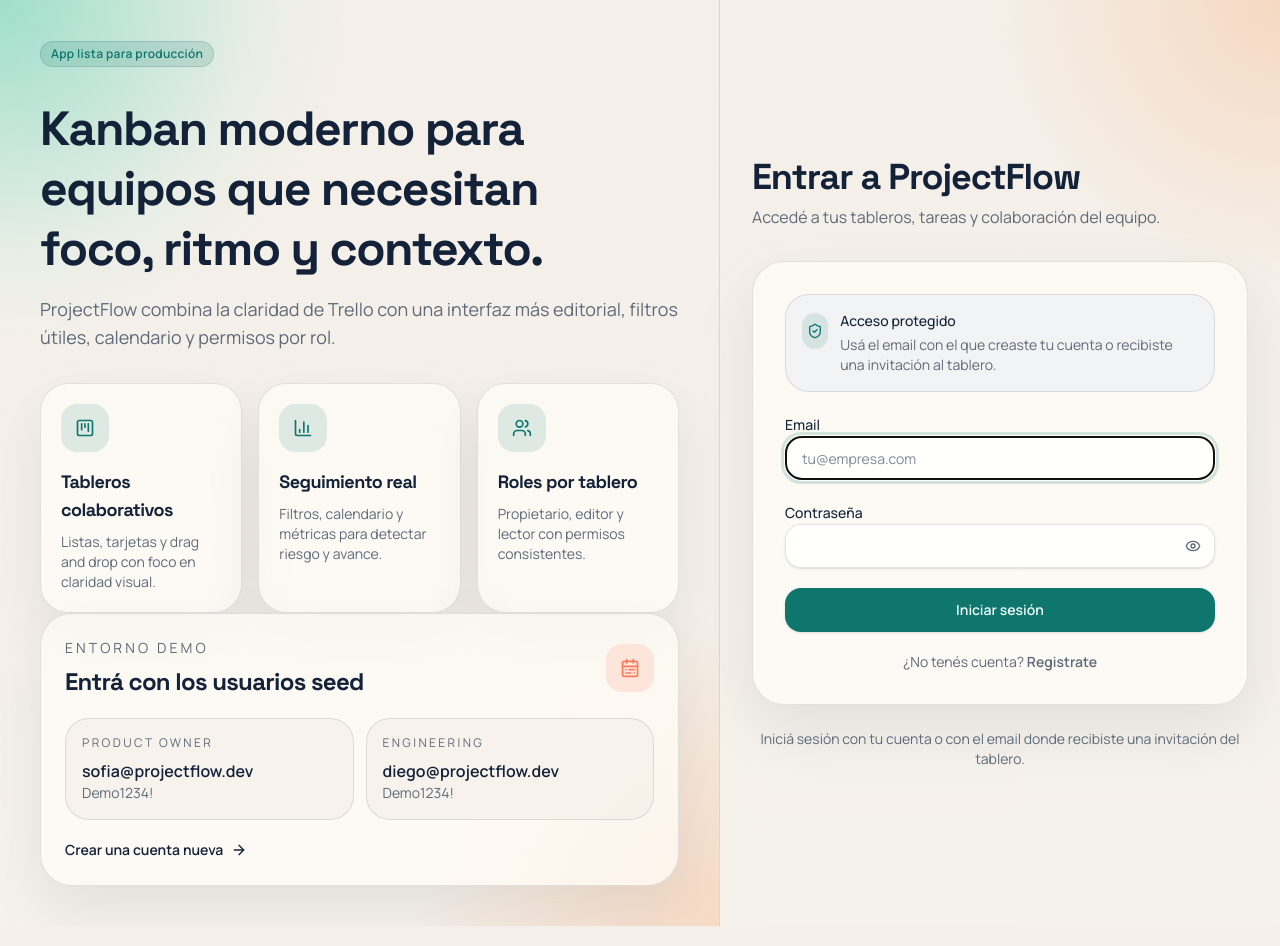
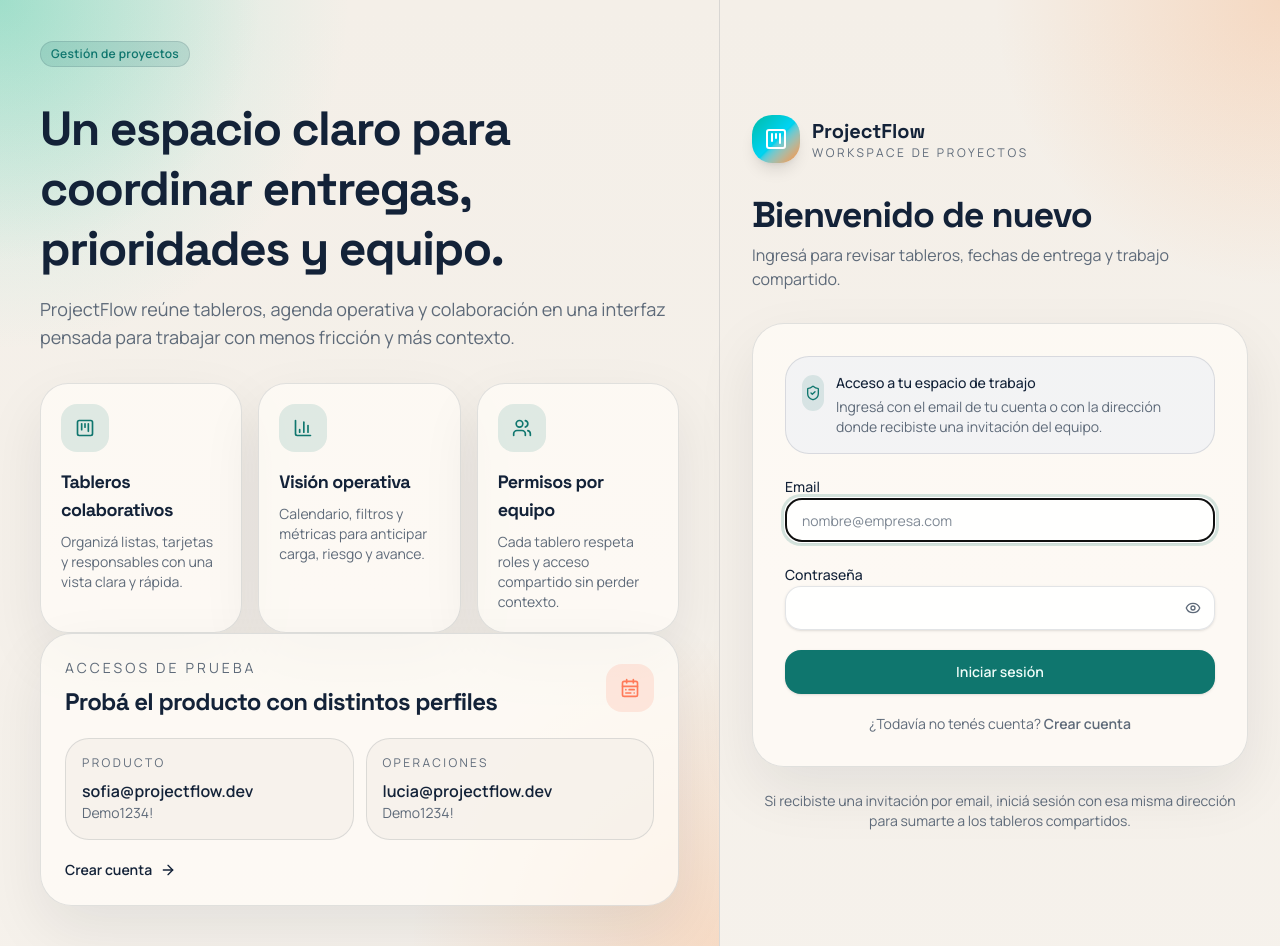
Before and after one commit to LucasTabacchi/project-flow, a Next.js app: page /login in a window 1280 px wide. Built offline with nearby package versions, Linux system fonts and the light colour scheme; no server answers.

Commit message:
refactor: polish auth page presentation

```diff
--- a/src/app/(auth)/login/page.tsx
+++ b/src/app/(auth)/login/page.tsx
@@ -16,16 +16,16 @@
 export default function LoginPage() {
   return (
     <AuthShell
-      title="Entrar a ProjectFlow"
-      subtitle="Accedé a tus tableros, tareas y colaboración del equipo."
+      title="Bienvenido de nuevo"
+      subtitle="Ingresá para revisar tableros, fechas de entrega y trabajo compartido."
       asideLink={{
         href: "/register",
-        label: "Crear una cuenta nueva",
+        label: "Crear cuenta",
       }}
       footer={
         <>
-          Iniciá sesión con tu cuenta o con el email donde recibiste una
-          invitación del tablero.
+          Si recibiste una invitación por email, iniciá sesión con esa misma
+          dirección para sumarte a los tableros compartidos.
         </>
       }
       showDemoCredentials={showDemoCredentials}
--- a/src/app/(auth)/register/page.tsx
+++ b/src/app/(auth)/register/page.tsx
@@ -12,16 +12,16 @@
 export default function RegisterPage() {
   return (
     <AuthShell
-      title="Crear cuenta"
-      subtitle="Empezá a organizar proyectos, listas y tarjetas en minutos."
+      title="Crear tu cuenta"
+      subtitle="Activá tu espacio y empezá a organizar proyectos con claridad."
       asideLink={{
         href: "/login",
-        label: "Ya tenés cuenta, iniciá sesión",
+        label: "Ya tengo cuenta",
       }}
       footer={
         <>
-          Las invitaciones pendientes por email se vinculan automáticamente al
-          crear la cuenta.
+          Las invitaciones pendientes por email se vinculan automáticamente
+          cuando terminás el registro.
         </>
       }
     >
--- a/src/components/auth/auth-shell.tsx
+++ b/src/components/auth/auth-shell.tsx
@@ -27,17 +27,17 @@
 const highlights = [
   {
     title: "Tableros colaborativos",
-    description: "Listas, tarjetas y drag and drop con foco en claridad visual.",
+    description: "Organizá listas, tarjetas y responsables con una vista clara y rápida.",
     icon: KanbanSquare,
   },
   {
-    title: "Seguimiento real",
-    description: "Filtros, calendario y métricas para detectar riesgo y avance.",
+    title: "Visión operativa",
+    description: "Calendario, filtros y métricas para anticipar carga, riesgo y avance.",
     icon: ChartColumn,
   },
   {
-    title: "Roles por tablero",
-    description: "Propietario, editor y lector con permisos consistentes.",
+    title: "Permisos por equipo",
+    description: "Cada tablero respeta roles y acceso compartido sin perder contexto.",
     icon: Users,
   },
 ];
@@ -56,14 +56,14 @@
         <div className="absolute inset-0 bg-[radial-gradient(circle_at_top_left,rgba(16,185,129,0.22),transparent_22%),radial-gradient(circle_at_bottom_right,rgba(249,115,22,0.18),transparent_26%)]" />
         <div className="relative flex h-full flex-col justify-between">
           <div className="space-y-8">
-            <Badge>App lista para producción</Badge>
+            <Badge>Gestión de proyectos</Badge>
             <div className="space-y-4">
               <h1 className="max-w-xl text-balance font-display text-5xl font-semibold leading-tight">
-                Kanban moderno para equipos que necesitan foco, ritmo y contexto.
+                Un espacio claro para coordinar entregas, prioridades y equipo.
               </h1>
               <p className="max-w-2xl text-lg text-muted-foreground">
-                ProjectFlow combina la claridad de Trello con una interfaz más
-                editorial, filtros útiles, calendario y permisos por rol.
+                ProjectFlow reúne tableros, agenda operativa y colaboración en una
+                interfaz pensada para trabajar con menos fricción y más contexto.
               </p>
             </div>
 
@@ -94,12 +94,12 @@
             <div className="flex items-center justify-between gap-3">
               <div>
                 <p className="text-sm uppercase tracking-[0.22em] text-muted-foreground">
-                  {showDemoCredentials ? "Entorno demo" : "Acceso seguro"}
+                  {showDemoCredentials ? "Accesos de prueba" : "Ingreso seguro"}
                 </p>
                 <h3 className="mt-2 font-display text-2xl font-semibold">
                   {showDemoCredentials
-                    ? "Entrá con los usuarios seed"
-                    : "Sesiones protegidas y permisos por tablero"}
+                    ? "Probá el producto con distintos perfiles"
+                    : "Entrá a tus tableros con el acceso correcto"}
                 </h3>
               </div>
               <div className="flex size-12 items-center justify-center rounded-2xl bg-accent/15 text-accent">
@@ -116,16 +116,16 @@
                 <>
                 <div className="rounded-[24px] border border-border bg-background/70 p-4">
                   <p className="text-xs uppercase tracking-[0.2em] text-muted-foreground">
-                      Product owner
+                      Producto
                   </p>
                   <p className="mt-2 font-semibold">sofia@projectflow.dev</p>
                   <p className="text-sm text-muted-foreground">Demo1234!</p>
                 </div>
                 <div className="rounded-[24px] border border-border bg-background/70 p-4">
                   <p className="text-xs uppercase tracking-[0.2em] text-muted-foreground">
-                      Engineering
+                      Operaciones
                   </p>
-                    <p className="mt-2 font-semibold">diego@projectflow.dev</p>
+                    <p className="mt-2 font-semibold">lucia@projectflow.dev</p>
                     <p className="text-sm text-muted-foreground">Demo1234!</p>
                   </div>
                 </>
@@ -133,20 +133,20 @@
                 <>
                   <div className="rounded-[24px] border border-border bg-background/70 p-4">
                     <p className="text-xs uppercase tracking-[0.2em] text-muted-foreground">
-                      Sesiones
+                      Privacidad
                     </p>
                     <p className="mt-2 text-sm text-muted-foreground">
-                      La autenticación usa cookies HTTP-only y validaciones del
-                      lado servidor antes de cada mutación.
+                      Tu cuenta accede sólo a los tableros donde participás o que
+                      fueron compartidos con tu email.
                     </p>
                   </div>
                   <div className="rounded-[24px] border border-border bg-background/70 p-4">
                     <p className="text-xs uppercase tracking-[0.2em] text-muted-foreground">
-                      Acceso
+                      Continuidad
                     </p>
                     <p className="mt-2 text-sm text-muted-foreground">
-                      Cada usuario ve sus tableros o los que fueron compartidos
-                      con su email y rol correspondiente.
+                      Seguí tareas, fechas y responsables desde el mismo lugar,
+                      con permisos consistentes por tablero.
                     </p>
                   </div>
                 </>
@@ -168,6 +168,17 @@
 
       <section className="flex items-center justify-center px-4 py-10 sm:px-8">
         <div className="w-full max-w-xl">
+          <div className="mb-8 flex items-center justify-center gap-3 lg:justify-start">
+            <div className="flex size-12 items-center justify-center rounded-[20px] bg-gradient-to-br from-teal-500 via-cyan-400 to-orange-400 text-white shadow-lg">
+              <KanbanSquare className="size-6" />
+            </div>
+            <div>
+              <div className="font-display text-xl font-semibold">ProjectFlow</div>
+              <p className="text-xs uppercase tracking-[0.22em] text-muted-foreground">
+                Workspace de proyectos
+              </p>
+            </div>
+          </div>
           <div className="mb-8 space-y-2 text-center lg:text-left">
             <h2 className="font-display text-4xl font-semibold">{title}</h2>
             <p className="text-muted-foreground">{subtitle}</p>
--- a/src/components/auth/login-form.tsx
+++ b/src/components/auth/login-form.tsx
@@ -65,10 +65,10 @@
             <ShieldCheck className="size-4" />
           </div>
           <div className="space-y-1">
-            <p className="font-medium text-foreground">Acceso protegido</p>
+            <p className="font-medium text-foreground">Acceso a tu espacio de trabajo</p>
             <p>
-              Usá el email con el que creaste tu cuenta o recibiste una
-              invitación al tablero.
+              Ingresá con el email de tu cuenta o con la dirección donde
+              recibiste una invitación del equipo.
             </p>
           </div>
         </div>
@@ -89,7 +89,7 @@
           id="email"
           name="email"
           type="email"
-          placeholder="tu@empresa.com"
+          placeholder="nombre@empresa.com"
           autoComplete="email"
           autoCapitalize="none"
           spellCheck={false}
@@ -146,9 +146,9 @@
       <SubmitButton />
 
       <p className="text-center text-sm text-muted-foreground">
-        ¿No tenés cuenta?{" "}
+        ¿Todavía no tenés cuenta?{" "}
         <Link href="/register" className="font-semibold text-primary">
-          Registrate
+          Crear cuenta
         </Link>
       </p>
     </form>
```
Lines whose indentation alone changed are shown as unchanged.
